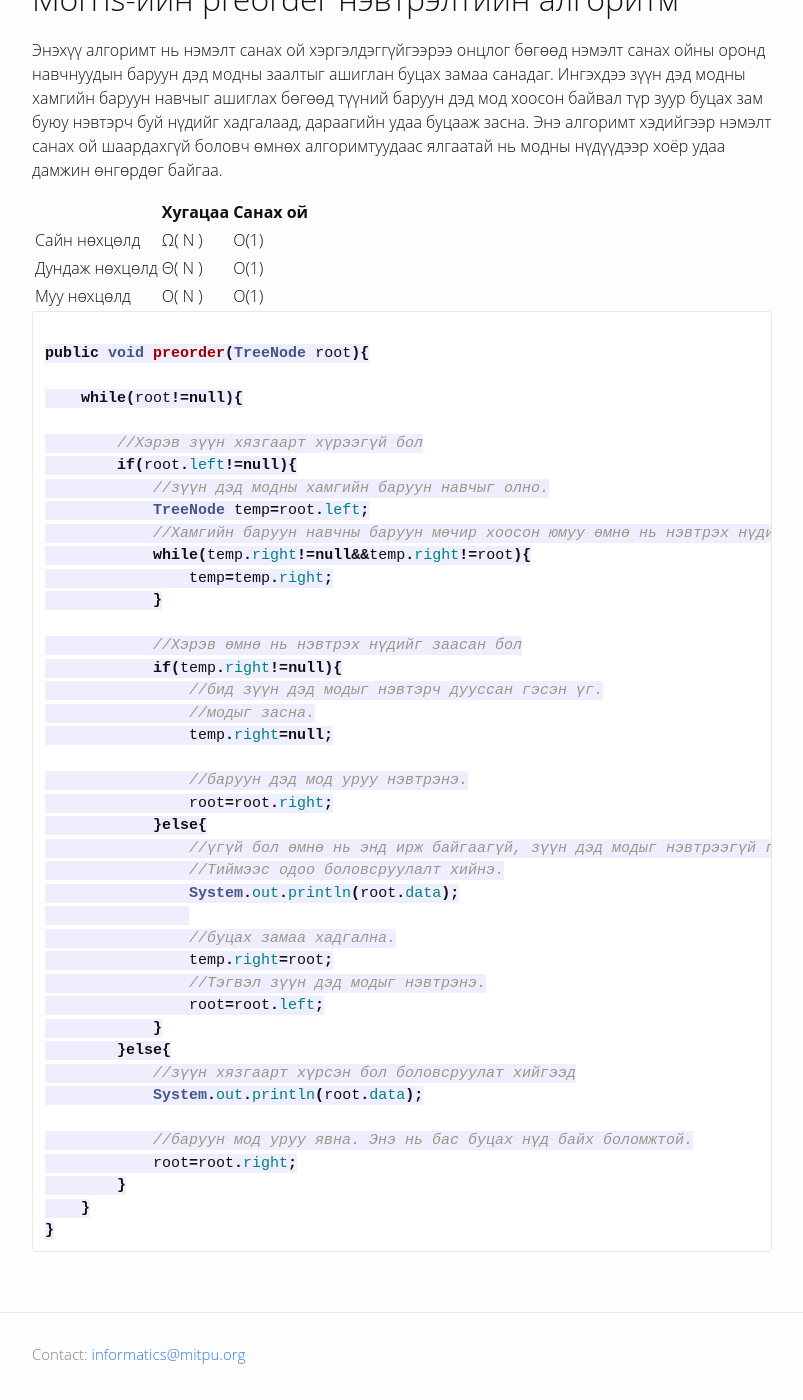
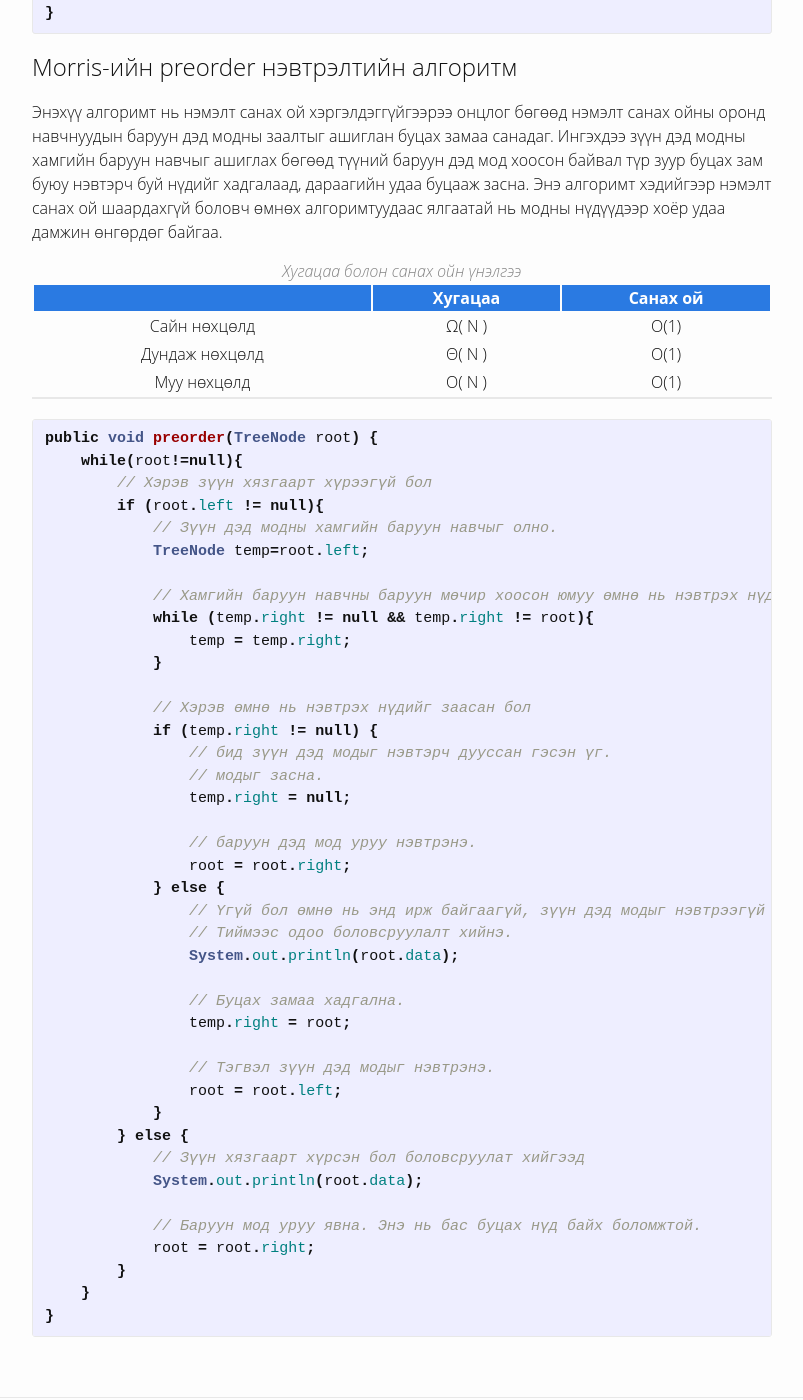
Before and after one commit to MITPU/informatics, a Jekyll site: the page built from _posts/2020-07-07-preorder.markdown, in a window 1280 px wide and 1400 px high, scrolled down 1903 px. Shown: the whole window, without its empty margins (238-1041 px from the left). Built offline with Jekyll 4.4.1, drawn with Linux system fonts in a browser that asks for light colours; some of the changed text lies outside the part shown.

Commit message:
refactoring preorder traversal

````diff
--- a/_posts/2020-07-07-preorder.markdown
+++ b/_posts/2020-07-07-preorder.markdown
@@ -2,93 +2,102 @@
 layout: post
 title:  "Preorder traversal - Preorder нэвтрэлт"
 date:   2020-07-07
-categories: Binary Tree
+author: Ууганболд
+category: Graph
 ---
 
 Preorder нэвтрэлт нь боловруулалтыг эхлээд үндэс мөчир дээр, дараа нь зүүн дэд модон дээр, тэгээд баруун дэд модон дээр хийдэг алгоритм юм.
 
-```java
-class TreeNode{
+{% highlight java %}
+class TreeNode {
     int data;
     TreeNode left;
     TreeNode right;
 }
-```
+{% endhighlight %}
 
-## Рекурсив preorder нэвтрэлт
+# Рекурсив preorder нэвтрэлт
 
 Рекурс байдлаар preorder нэвтрэлт хялбархөн бөгөөд бичиглэлийн хувьд ойлгомжтой болдог.
 
+<center class="table-title">Хугацаа болон санах ойн үнэлгээ</center>
+
+{:.time-space-complexity}
 |                | Хугацаа         | Санах ой         |
 |----------------|-----------------|------------------|
 | Сайн нөхцөлд   | Ω( N )      | O(logN)             |
 | Дундаж нөхцөлд | Θ( N )      | O(logN)             |
 | Муу нөхцөлд    | O(  N )      | O(n)             |
 
-```java
-public void preorder(TreeNode root){
-    //Модны навч хүртэл нэвтэрсэн эсэхийг шалгаж байна.
-    if(root!=null){
+{% highlight java %}
+public void preorder(TreeNode root) {
+    // Модны навч хүртэл нэвтэрсэн эсэхийг шалгаж байна.
+    if (root == null) {
+      return;
+    }
 
-        //Ямар нэгэн боловсруулалт хийнэ.
-        System.out.println(root.data);
+    // Ямар нэгэн боловсруулалт хийнэ.
+    System.out.println(root.data);
 
-        //Зүүн талын дэд модыг нэвтрэнэ.
-        inorder(root.left);
+    // Зүүн талын дэд модыг нэвтрэнэ.
+    inorder(root.left);
 
-        //Баруун талын дэд модыг нэврэнэ.
-        inorder(root.right);
-    }
+    // Баруун талын дэд модыг нэврэнэ.
+    inorder(root.right);
 }
-```
+{% endhighlight %}
 
-## Stack ашиглан preorder нэвтрэх
+# Stack ашиглан preorder нэвтрэх
 Preorder нэвтрэлтийг stack ашиглан хялбархан хийж болно.
 Алгоримтын ерөнхий санаа нь үндсэн нүдийг нэвтэрсэний дараа Stack-ийг FILO шинж чанарыг ашиглан stack-д
 баруун дэд мод, зүүн дэд модыг хадгална. Дараагийн ээлжинд stack-аас авахад зүүн дэд мод авагдаж энэ нь зүүн дэд мод баруун дэд модоос өмнө боловруулагдах баталгаа болно.
 
+<center class="table-title">Хугацаа болон санах ойн үнэлгээ</center>
+
+{:.time-space-complexity}
 |                | Хугацаа         | Санах ой         |
 |----------------|-----------------|------------------|
 | Сайн нөхцөлд   | Ω( N )      | O(logN)             |
 | Дундаж нөхцөлд | Θ( N )      | O(logN)             |
 | Муу нөхцөлд    | O(  N )      | O(n)             |
-```java
-public void preorder(TreeNode root){
 
-     //Боловсруулалт хийх мод үүссэн эсэхийг баталгаажуулна.
-     if(root==null){
+{% highlight java %}
+public void preorder(TreeNode root) {
+     // Боловсруулалт хийх мод үүссэн эсэхийг баталгаажуулна.
+     if(root == null){
          return;
      }
 
-     Stack<TreeNode> stack=new Stack<>();
+     Stack<TreeNode> stack = new Stack<>();
      stack.push(root);
-
      while(!stack.isEmpty()){
-
           //нэвтрэх нүд
           root=stack.pop();
+
           //боловсруулалт хийнэ.
           System.out.println(root.data);
 
-          //баруун дэд мод нэвтрэх шаардлагатай бол.
-          if(root.right!=null){
+          // баруун дэд мод нэвтрэх шаардлагатай бол.
+          if (root.right != null){
               stack.push(root.right);
           }
 
-          //зүүн дэд мод нэвтрэх шаардлагатай бол.
-          if(root.left!=null){
+          // зүүн дэд мод нэвтрэх шаардлагатай бол.
+          if (root.left != null){
               stack.push(root.left);
           }
      }
+}
+{% endhighlight %}
 
-}
-```
-
-## Morris-ийн preorder нэвтрэлтийн алгоритм
+# Morris-ийн preorder нэвтрэлтийн алгоритм
 
 Энэхүү алгоримт нь нэмэлт санах ой хэргэлдэггүйгээрээ онцлог бөгөөд нэмэлт санах ойны оронд навчнуудын баруун дэд модны заалтыг ашиглан буцах замаа санадаг. Ингэхдээ зүүн дэд модны хамгийн баруун навчыг ашиглах бөгөөд түүний баруун дэд мод хоосон байвал түр зуур буцах зам буюу нэвтэрч буй нүдийг хадгалаад, дараагийн удаа буцааж засна.
 Энэ алгоримт хэдийгээр нэмэлт санах ой шаардахгүй боловч өмнөх алгоримтуудаас ялгаатай нь модны нүдүүдээр хоёр удаа дамжин өнгөрдөг байгаа.
 
+<center class="table-title">Хугацаа болон санах ойн үнэлгээ</center>
+
+{:.time-space-complexity}
 |                | Хугацаа         | Санах ой         |
 |----------------|-----------------|------------------|
 | Сайн нөхцөлд   | Ω( N )      | O(1)             |
@@ -96,46 +105,45 @@ public void preorder(TreeNode root){
 | Муу нөхцөлд    | O( N )      | O(1)             |
 
 
-```java
+{% highlight java %}
+public void preorder(TreeNode root) {
+    while(root!=null){
+        // Хэрэв зүүн хязгаарт хүрээгүй бол
+        if (root.left != null){
+            // Зүүн дэд модны хамгийн баруун навчыг олно.
+            TreeNode temp=root.left;
 
-public void preorder(TreeNode root){
-
-    while(root!=null){
-
-        //Хэрэв зүүн хязгаарт хүрээгүй бол
-        if(root.left!=null){
-            //зүүн дэд модны хамгийн баруун навчыг олно.
-            TreeNode temp=root.left;
-            //Хамгийн баруун навчны баруун мөчир хоосон юмуу өмнө нь нэвтрэх нүдийг заасан байх ёстой.
-            while(temp.right!=null&&temp.right!=root){
-                temp=temp.right;
+            // Хамгийн баруун навчны баруун мөчир хоосон юмуу өмнө нь нэвтрэх нүдийг заасан байх ёстой.
+            while (temp.right != null && temp.right != root){
+                temp = temp.right;
             }
 
-            //Хэрэв өмнө нь нэвтрэх нүдийг заасан бол
-            if(temp.right!=null){
-                //бид зүүн дэд модыг нэвтэрч дууссан гэсэн үг.
-                //модыг засна.
-                temp.right=null;
+            // Хэрэв өмнө нь нэвтрэх нүдийг заасан бол
+            if (temp.right != null) {
+                // бид зүүн дэд модыг нэвтэрч дууссан гэсэн үг.
+                // модыг засна.
+                temp.right = null;
 
-                //баруун дэд мод уруу нэвтрэнэ.
-                root=root.right;
-            }else{
-                //үгүй бол өмнө нь энд ирж байгаагүй, зүүн дэд модыг нэвтрээгүй гэсэн үг
-                //Тиймээс одоо боловсруулалт хийнэ.
+                // баруун дэд мод уруу нэвтрэнэ.
+                root = root.right;
+            } else {
+                // Үгүй бол өмнө нь энд ирж байгаагүй, зүүн дэд модыг нэвтрээгүй гэсэн үг
+                // Тиймээс одоо боловсруулалт хийнэ.
                 System.out.println(root.data);
 
-                //буцах замаа хадгална.
-                temp.right=root;
-                //Тэгвэл зүүн дэд модыг нэвтрэнэ.
-                root=root.left;
+                // Буцах замаа хадгална.
+                temp.right = root;
+
+                // Тэгвэл зүүн дэд модыг нэвтрэнэ.
+                root = root.left;
             }
-        }else{
-            //зүүн хязгаарт хүрсэн бол боловсруулат хийгээд
+        } else {
+            // Зүүн хязгаарт хүрсэн бол боловсруулат хийгээд
             System.out.println(root.data);
 
-            //баруун мод уруу явна. Энэ нь бас буцах нүд байх боломжтой.
-            root=root.right;
+            // Баруун мод уруу явна. Энэ нь бас буцах нүд байх боломжтой.
+            root = root.right;
         }
     }
 }
-```
+{% endhighlight %}
````
